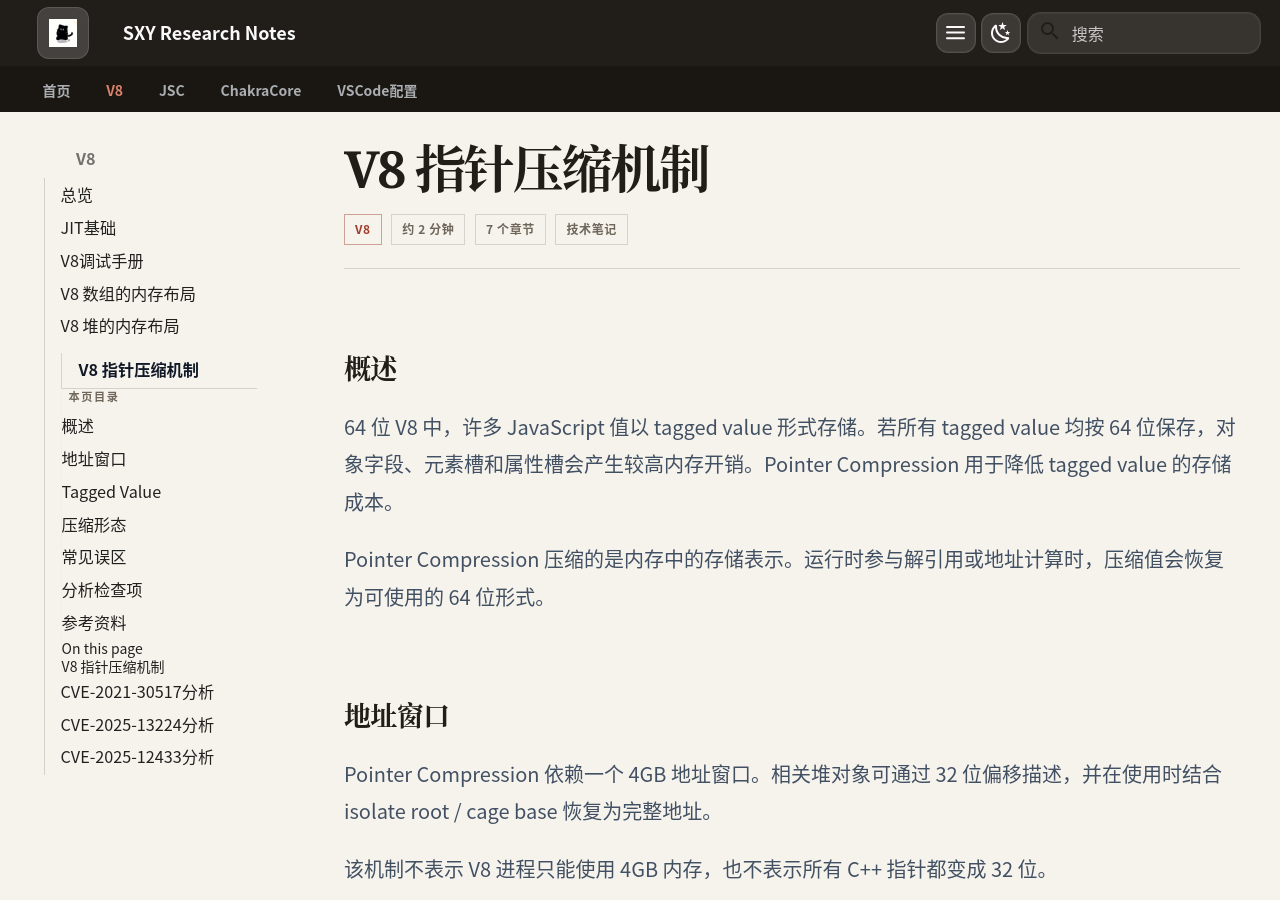
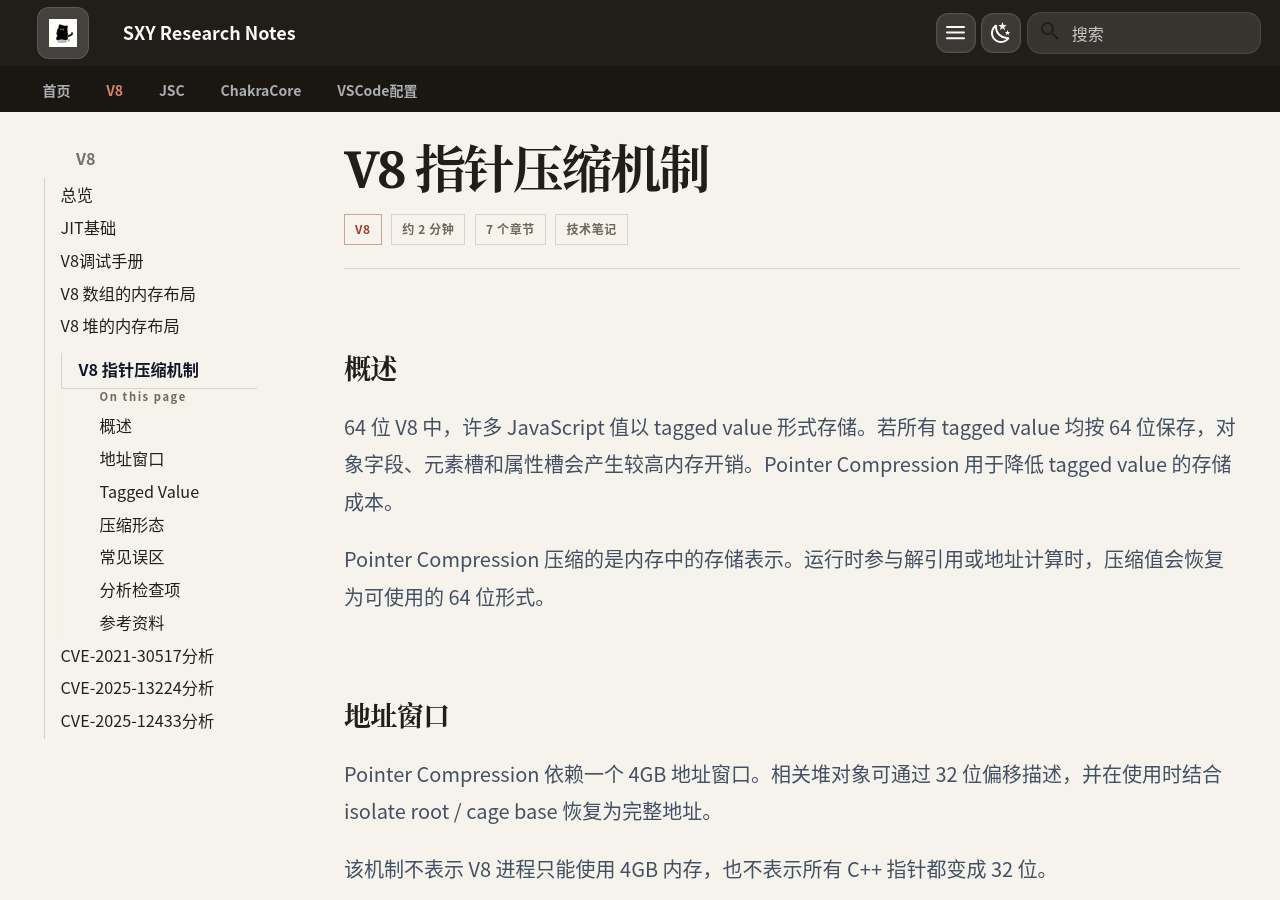
Before and after one commit to jamezx32/jamezx32.github.io, an MkDocs documentation site: the page built from docs/v8/V8指针压缩机制.md, in a window 1280 px wide and 900 px high. Built offline with MkDocs 1.6.1 and Material for MkDocs 9.7.7, drawn with Linux system fonts in a browser that asks for light colours; some of the changed lines change nothing that is shown.

Commit message:
Polish integrated TOC: On this page label, indentation, no stray fields
- Rename the sidebar TOC separator label to "On this page" and align its
  left edge with the indented TOC entries
- Indent in-page TOC entries below sibling page links (h2 one step,
  h3 two steps)
- Remove the legacy site-toc-heading injection that appended a stray
  "On this page / page title" block at the bottom of the TOC (it was
  built for the removed right sidebar)
- Bump CSS v66 / JS v57

```diff
--- a/docs/javascripts/extra.js
+++ b/docs/javascripts/extra.js
@@ -313,39 +313,6 @@
   const tocModule = (function () {
     let activeEntries = [];
 
-    function ensureHeading(title) {
-      const tocInner = document.querySelector(SELECTORS.tocInner);
-      if (!tocInner) return;
-
-      let heading = tocInner.querySelector(SELECTORS.tocHeading);
-      if (!title) {
-        if (heading) {
-          heading.remove();
-        }
-        return;
-      }
-
-      if (!heading) {
-        heading = document.createElement("div");
-        heading.className = "site-toc-heading";
-        heading.innerHTML =
-          '<div class="site-toc-heading__eyebrow">On this page</div>' +
-          '<div class="site-toc-heading__title"></div>';
-
-        const nav = tocInner.querySelector(".md-nav--secondary, .md-nav[data-md-level='1']");
-        if (nav) {
-          tocInner.insertBefore(heading, nav);
-        } else {
-          tocInner.appendChild(heading);
-        }
-      }
-
-      const titleNode = heading.querySelector(".site-toc-heading__title");
-      if (titleNode) {
-        titleNode.textContent = title;
-      }
-    }
-
     function applyTitle() {
       const tocRoot = document.querySelector(SELECTORS.tocRoot);
       if (!tocRoot) return;
@@ -364,7 +331,6 @@
         });
       }
 
-      ensureHeading(title);
     }
 
     function getTopOffset() {
--- a/docs/stylesheets/extra.css
+++ b/docs/stylesheets/extra.css
@@ -3580,11 +3580,19 @@
   font-weight: 700 !important;
 }
 
+.md-sidebar--primary .md-nav--secondary .md-nav__link {
+  padding-left: 1.9rem !important;
+}
+
+.md-sidebar--primary .md-nav--secondary .md-nav .md-nav__link {
+  padding-left: 2.85rem !important;
+}
+
 .md-sidebar--primary .md-nav--secondary::before {
   display: block;
-  padding: 0 0.35rem 0.3rem;
+  padding: 0 0 0.3rem 1.9rem;
   color: var(--site-editorial-muted);
-  content: "本页目录";
+  content: "On this page";
   font-size: 0.56rem;
   font-weight: 700;
   letter-spacing: 0.14em;
--- a/mkdocs.yml
+++ b/mkdocs.yml
@@ -59,7 +59,7 @@
       custom_checkbox: true
 
 extra_css:
-  - stylesheets/extra.css?v=2026-09-08-v64
+  - stylesheets/extra.css?v=2026-09-08-v66
 
 nav:
   - 首页: index.md
@@ -94,4 +94,4 @@
   generator: false
 
 extra_javascript:
-  - javascripts/extra.js?v=2026-09-08-v56
+  - javascripts/extra.js?v=2026-09-08-v57
```
